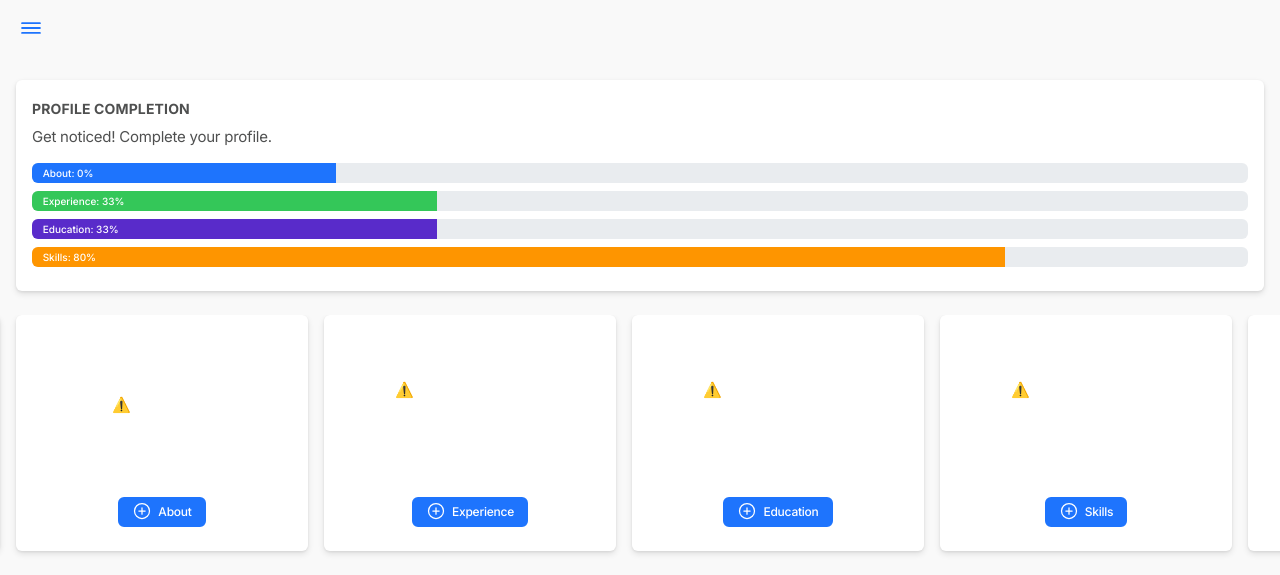
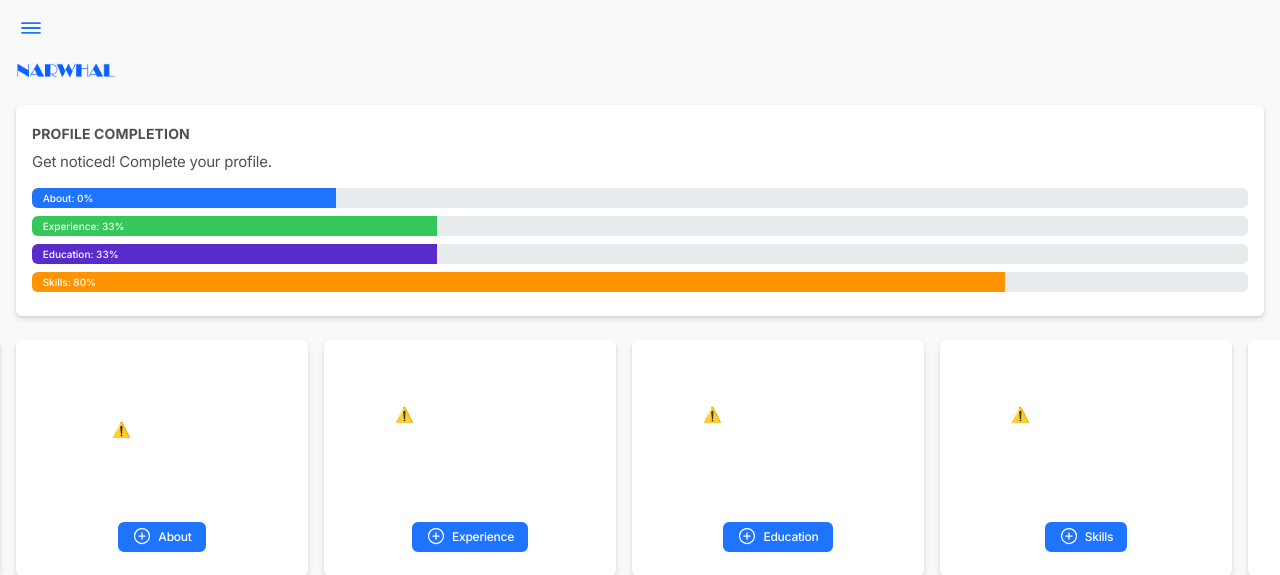
Before and after one commit to jafman33/narwhal, a Flask app: template templates/talent/home.html in a window 1280 px wide. Shown: the top 575 px of the page. Run offline with Flask 2, Linux system fonts and the light colour scheme; the template is opened without the code that fills it, so the values that code supplies are empty.

Commit message:
ready to start matching!

```diff
--- a/main.py
+++ b/main.py
@@ -1008,13 +1008,10 @@ def profile_details():
 
     if user_type == 'Project Manager':
         if self:
-            print("Running as PM Self...")
             return render_template("pm/profile-pm-self.html", type=user_type, user=user_data, profile=profile_data, contacts = contacts_data)
         elif (not self and profile_data["data"]["account"]["usertype"] == 'Project Manager'):
-            print("Running as PM viewing PM...")
             return render_template("pm/profile-pm.html", type=user_type, user=user_data, profile=profile_data, contacts = contacts_data)
         else:
-            print("Running as PM viewing Talent...")
             skills_list=myLib.getSkills(user_id)
             return render_template("talent/profile-talent.html", type=user_type, user=user_data, profile=profile_data, contacts = contacts_data, skills = json.dumps(skills_list))
 
--- a/templates/talent/home.html
+++ b/templates/talent/home.html
@@ -121,7 +121,9 @@
 
 <!-- App Capsule -->
 <div id="appCapsule">
-
+    <div class="header-large-title">
+        <img src="../static/assets/img/logo.png" style="width: 100px; margin: 0px;" alt="icon">
+    </div>
 
     <div class="section full mt-3 mb-3">
 
```
